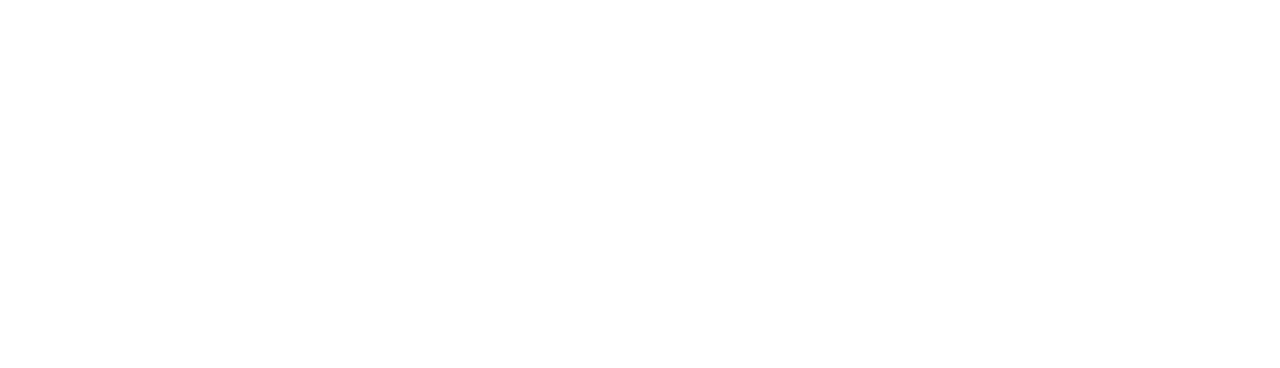
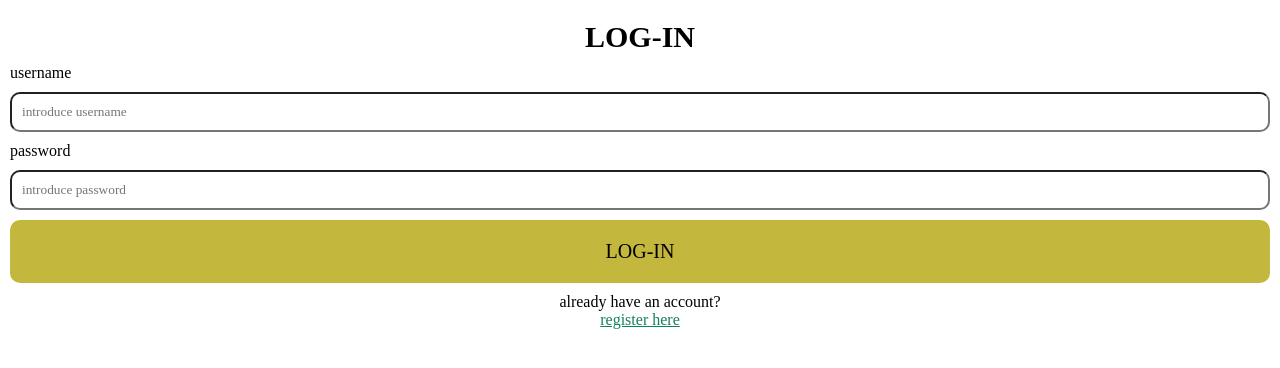
Before and after one commit to isdi-coders-2023/Carles-Galan-Final-Project-front-202301-bcn, a React (Create React App) app: page / in a window 1280 px wide. Shown: the top 368 px of the page. Built offline with nearby package versions, Linux system fonts and the light colour scheme; a web font is replaced by a local one.

Commit message:
Add functionality to LoginForm

```diff
--- a/src/components/App/App.tsx
+++ b/src/components/App/App.tsx
@@ -1,5 +1,11 @@
+import Form from "../LoginForm/LoginForm";
+
 const App = (): JSX.Element => {
-  return <></>;
+  return (
+    <>
+      <Form />
+    </>
+  );
 };
 
 export default App;
--- a/src/components/Button/Button.tsx
+++ b/src/components/Button/Button.tsx
@@ -5,7 +5,7 @@
 }
 
 const Button = ({ text }: ButtonProps): JSX.Element => {
-  return <ButtonStyled>{text}</ButtonStyled>;
+  return <ButtonStyled type="submit">{text}</ButtonStyled>;
 };
 
 export default Button;
--- a/src/components/LoginForm/LoginForm.tsx
+++ b/src/components/LoginForm/LoginForm.tsx
@@ -1,14 +1,43 @@
+import { useState } from "react";
+import useUserApi from "../../hook/useUserApi";
+import { LoginCredentials } from "../../types";
 import Button from "../Button/Button";
 import LoginFormStyled from "./LoginFormStyled";
 
 const Form = () => {
+  const { loginUser } = useUserApi();
+
+  const [username, setUsername] = useState("");
+  const [password, setPassword] = useState("");
+
+  const handleChangeUsername = (event: React.ChangeEvent<HTMLInputElement>) => {
+    setUsername(event.target.value);
+  };
+
+  const handleChangePassword = (event: React.ChangeEvent<HTMLInputElement>) => {
+    setPassword(event.target.value);
+  };
+
+  const handleOnSubmit = (event: React.FormEvent<HTMLFormElement>) => {
+    event.preventDefault();
+
+    const loginCredentials: LoginCredentials = {
+      username,
+      password,
+    };
+
+    loginUser(loginCredentials);
+  };
+
   return (
-    <LoginFormStyled className="form">
+    <LoginFormStyled className="form" onSubmit={handleOnSubmit}>
       <h1 className="login-form__title">log-in</h1>
       <label className="login-form__label" htmlFor="username">
         username
       </label>
       <input
+        onChange={handleChangeUsername}
+        value={username}
         className="login-form__input"
         placeholder="introduce username"
         name="username"
@@ -21,6 +50,8 @@
         password
       </label>
       <input
+        onChange={handleChangePassword}
+        value={password}
         className="login-form__input"
         placeholder="introduce password"
         name="password"
--- a/src/hook/useUserApi.ts
+++ b/src/hook/useUserApi.ts
@@ -22,6 +22,9 @@
       return;
     }
     const { token } = await response.json();
+
+    localStorage.setItem("token", token);
+
     dispatch(loginUserActionCreator(token));
   };
 
```
